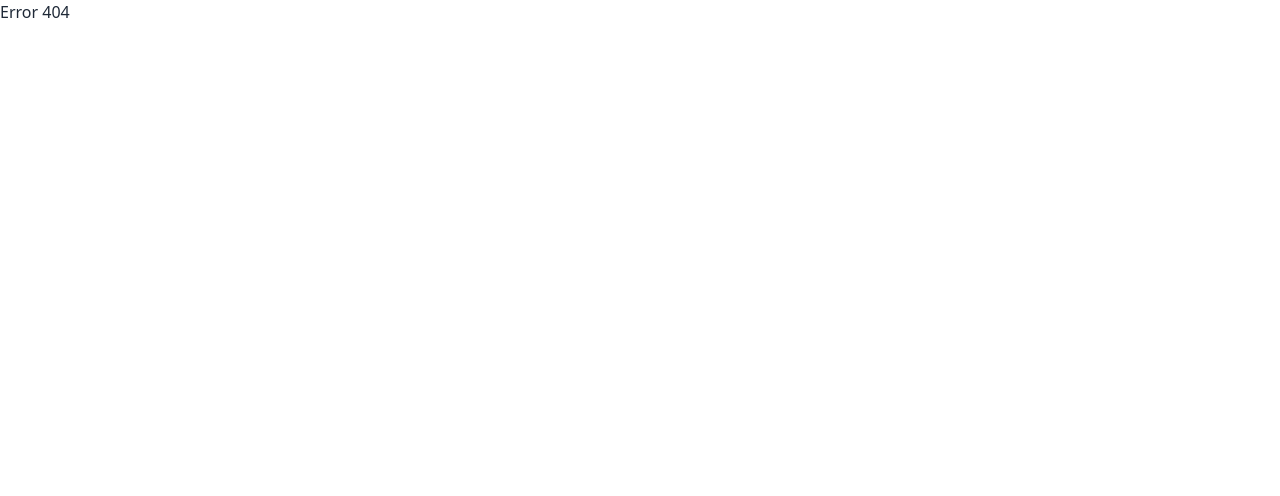
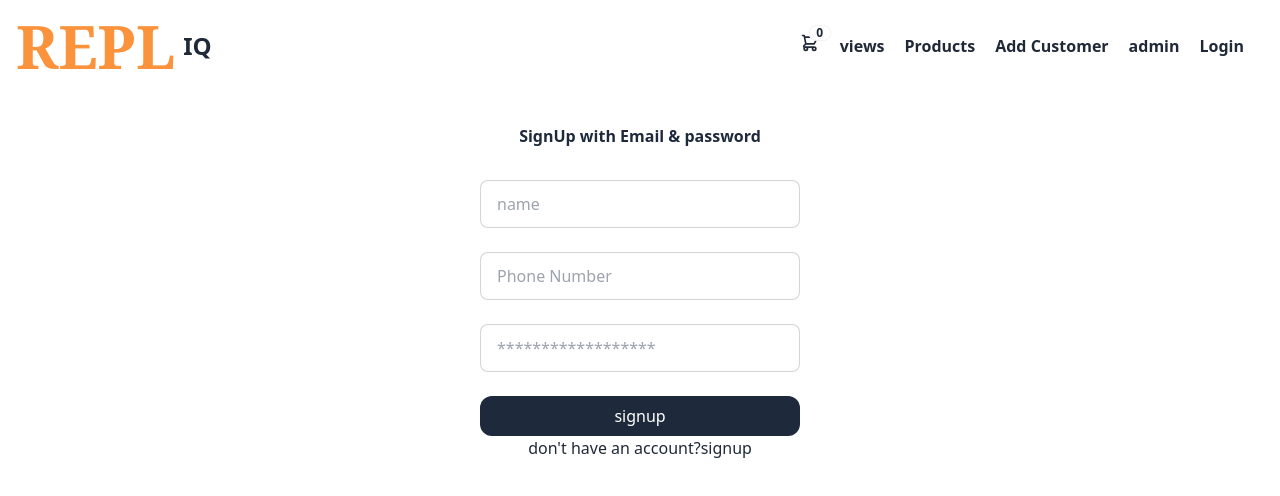
Before and after one commit to sakibhasan-24/repliq, a React (Vite) app: page /email-pass/login in a window 1280 px wide. Before the commit this address had no page. Shown: the top 496 px of the page. Built offline with nearby package versions, Linux system fonts and the light colour scheme.

Commit message:
email and password

```diff
--- a/src/component/views/Container.jsx
+++ b/src/component/views/Container.jsx
@@ -6,11 +6,8 @@ export default function Container() {
     <div className="max-w-xl sm:max-w-6xl mx-auto p-2 flex flex-col sm:flex-row gap-4">
       <div className="w-full sm:w-1/3 md:w-1/4  ">
         <div className="bg-white p-2 shadow-md rounded-lg flex flex-col gap-6">
-          <Link
-            to="/container/registration/admin"
-            className="text-xs font-semibold mb-2"
-          >
-            Admin
+          <Link to="/email-pass" className="text-xs font-semibold mb-2">
+            Email and pass registration
           </Link>
           <Link
             to="/container/registration/signup"
--- a/src/pages/checkout/Checkout.jsx
+++ b/src/pages/checkout/Checkout.jsx
@@ -11,6 +11,13 @@ import Swal from "sweetalert2";
 
 export default function Checkout() {
   const { items } = useSelector((state) => state.items);
+  const itemsPrice = items
+    ?.map((item) => item.price)
+    .reduce((acc, cur) => acc + cur, 0)
+    .toFixed(2);
+
+  const charge = (itemsPrice * 0.05).toFixed(2);
+  // console.log(itemsPrice);
   const dispatch = useDispatch();
   const handleDelete = (item) => {
     dispatch(removeItem(item.newId));
@@ -43,6 +50,13 @@ export default function Checkout() {
             <Item key={uuidv4()} item={item} handleDelete={handleDelete} />
           ))}
       </div>
+      {items?.length > 0 && (
+        <div className="text-xl font-semibold text-slate-600 space-y-3 my-2">
+          <h1>total Price ${itemsPrice}</h1>
+          <p className="">Delivery charge: ${charge}</p>
+          <h1>total charge : ${itemsPrice + charge}</h1>
+        </div>
+      )}
       <div>
         {items?.length === 0 ? (
           <Link to="/">
--- a/src/pages/header/Navbar.jsx
+++ b/src/pages/header/Navbar.jsx
@@ -41,8 +41,7 @@ export default function Navbar() {
       <div className="hidden sm:flex font-semibold flex-col sm:flex-row items-center">
         <Link
           className={`mr-5 hover:text-orange-400 ${
-            handleActiveRoute("/addedProducts") &&
-            "border-b-2 border-orange-400"
+            handleActiveRoute("/checkout") && "border-b-2 border-orange-400"
           }`}
           to="/checkout"
         >
@@ -68,7 +67,7 @@ export default function Navbar() {
         </Link>
         <Link
           className={`mr-5 hover:text-orange-400 ${
-            handleActiveRoute("/") && "border-b-2 border-orange-400"
+            handleActiveRoute("/container") && "border-b-2 border-orange-400"
           }`}
           to="/container"
         >
@@ -82,11 +81,21 @@ export default function Navbar() {
         >
           Products
         </Link>
-        <Link className="mr-5 hover:text-orange-400" to="/add-user">
+        <Link
+          to="/add-user"
+          className={`mr-5 hover:text-orange-400 ${
+            handleActiveRoute("/add-user") && "border-b-2 border-orange-400"
+          }`}
+        >
           Add Customer
         </Link>
 
-        <Link className="mr-5 hover:text-orange-400" to="/admin">
+        <Link
+          className={`mr-5 hover:text-orange-400 ${
+            handleActiveRoute("/admin") && "border-b-2 border-orange-400"
+          }`}
+          to="/admin"
+        >
           admin
         </Link>
         {currentUser ? (
@@ -94,7 +103,12 @@ export default function Navbar() {
             logout
           </Link>
         ) : (
-          <Link className="my-3 text-white hover:text-orange-400" to="/login">
+          <Link
+            className={`mr-5 hover:text-orange-400 ${
+              handleActiveRoute("/login") && "border-b-2 border-orange-400"
+            }`}
+            to="/login"
+          >
             Login
           </Link>
         )}
@@ -115,27 +129,60 @@ export default function Navbar() {
             className={`text-4xl cursor-pointer mt-4 `}
             onClick={() => setSideBar(!sideBar)}
           />
-          <Link className="my-3 text-white hover:text-orange-400" to="/">
+          <Link
+            className={`my-3 text-white hover:text-orange-400 ${
+              handleActiveRoute("/checkout") &&
+              "border-b-2 border-orange-400 text-orange-400"
+            }`}
+            to="/checkout"
+          >
             Add Products
           </Link>
           <Link
-            className="my-3 text-white hover:text-orange-400"
+            className={`my-3 text-white hover:text-orange-400 ${
+              handleActiveRoute("/add-user") &&
+              "border-b-2 border-orange-400 text-orange-400"
+            }`}
             to="/add-user"
           >
             Add Customer
           </Link>
-          <Link className="my-3 text-white hover:text-orange-400" to="/">
+          <Link
+            className={`my-3 text-white hover:text-orange-400 ${
+              handleActiveRoute("/products") &&
+              "border-b-2 border-orange-400 text-orange-400"
+            }`}
+            to="/products"
+          >
             Products
           </Link>
-          <Link className="my-3 text-white hover:text-orange-400" to="/admin">
+          <Link
+            className={`my-3 text-white hover:text-orange-400 ${
+              handleActiveRoute("/admin") &&
+              "border-b-2 border-orange-400 text-orange-400"
+            }`}
+            to="/admin"
+          >
             admin
           </Link>
           {currentUser ? (
-            <Link className="my-3 text-white hover:text-orange-400" to="/login">
+            <Link
+              className={`my-3 text-white hover:text-orange-400 ${
+                handleActiveRoute("/") &&
+                "border-b-2 border-orange-400 text-orange-400"
+              }`}
+              to="/"
+            >
               Logout
             </Link>
           ) : (
-            <Link className="my-3 text-white hover:text-orange-400" to="/login">
+            <Link
+              className={`my-3 text-white hover:text-orange-400 ${
+                handleActiveRoute("/checkout") &&
+                "border-b-2 border-orange-400 text-orange-400"
+              }`}
+              to="/"
+            >
               Login
             </Link>
           )}
--- /dev/null
+++ b/src/pages/regularLogin/EmailPass.jsx
@@ -0,0 +1,60 @@
+import React from "react";
+import { Link } from "react-router-dom";
+import { Line } from "recharts";
+
+export default function EmailPass() {
+  return (
+    <div className="w-full">
+      <h1 className="text-center my-8 text-slate-800 font-semibold">
+        SignUp with Email & password
+      </h1>
+      <div className="">
+        <form
+          //   onSubmit={handleFormSubmit}
+          className="flex flex-col gap-6 items-center justify-center"
+        >
+          <input
+            type="text"
+            placeholder="name"
+            className="input input-bordered w-full max-w-xs"
+            // onChange={(e)=>{console.log(e.target.value)}
+            // onChange={(e) => setUserName(e.target.value)}
+            required
+          />
+          <input
+            type="text"
+            placeholder="Phone Number"
+            className="input input-bordered w-full max-w-xs"
+            // onChange={(e)=>{console.log(e.target.value)}
+            //   onChange={(e) => setPhoneNumber(e.target.value)}
+            required
+            maxLength={11}
+          />
+          <input
+            required
+            type="password"
+            placeholder="******************"
+            className="input input-bordered w-full max-w-xs"
+            onChange={(e) => setPassword(e.target.value)}
+          />
+          <input
+            type="submit"
+            //   disabled={loading}
+            //   value={loading ? "loading....." : "sigUp"}
+            value={"signup"}
+            className="w-full max-w-xs py-2 rounded-xl cursor-pointer bg-slate-800 text-white hover:bg-slate-700 transition-all duration-300"
+          />
+        </form>
+        <p className="text-center">
+          already have an account?
+          <Link
+            className="cursor-pointer hover:text-blue-500"
+            to="/email-pass/login"
+          >
+            login
+          </Link>
+        </p>
+      </div>
+    </div>
+  );
+}
--- /dev/null
+++ b/src/pages/regularLogin/EmailPassLogin.jsx
@@ -0,0 +1,56 @@
+import React from "react";
+import { Link } from "react-router-dom";
+
+export default function EmailPassLogin() {
+  return (
+    <div className="w-full">
+      <h1 className="text-center my-8 text-slate-800 font-semibold">
+        SignUp with Email & password
+      </h1>
+      <div className="">
+        <form
+          //   onSubmit={handleFormSubmit}
+          className="flex flex-col gap-6 items-center justify-center"
+        >
+          <input
+            type="text"
+            placeholder="name"
+            className="input input-bordered w-full max-w-xs"
+            // onChange={(e)=>{console.log(e.target.value)}
+            // onChange={(e) => setUserName(e.target.value)}
+            required
+          />
+          <input
+            type="text"
+            placeholder="Phone Number"
+            className="input input-bordered w-full max-w-xs"
+            // onChange={(e)=>{console.log(e.target.value)}
+            //   onChange={(e) => setPhoneNumber(e.target.value)}
+            required
+            maxLength={11}
+          />
+          <input
+            required
+            type="password"
+            placeholder="******************"
+            className="input input-bordered w-full max-w-xs"
+            onChange={(e) => setPassword(e.target.value)}
+          />
+          <input
+            type="submit"
+            //   disabled={loading}
+            //   value={loading ? "loading....." : "sigUp"}
+            value={"signup"}
+            className="w-full max-w-xs py-2 rounded-xl cursor-pointer bg-slate-800 text-white hover:bg-slate-700 transition-all duration-300"
+          />
+        </form>
+        <p className="text-center">
+          don't have an account?
+          <Link className="cursor-pointer hover:text-blue-500" to="/email-pass">
+            signup
+          </Link>
+        </p>
+      </div>
+    </div>
+  );
+}
```
Also changed, not shown: src/routes/Routes.jsx (+10 -0 lines).
